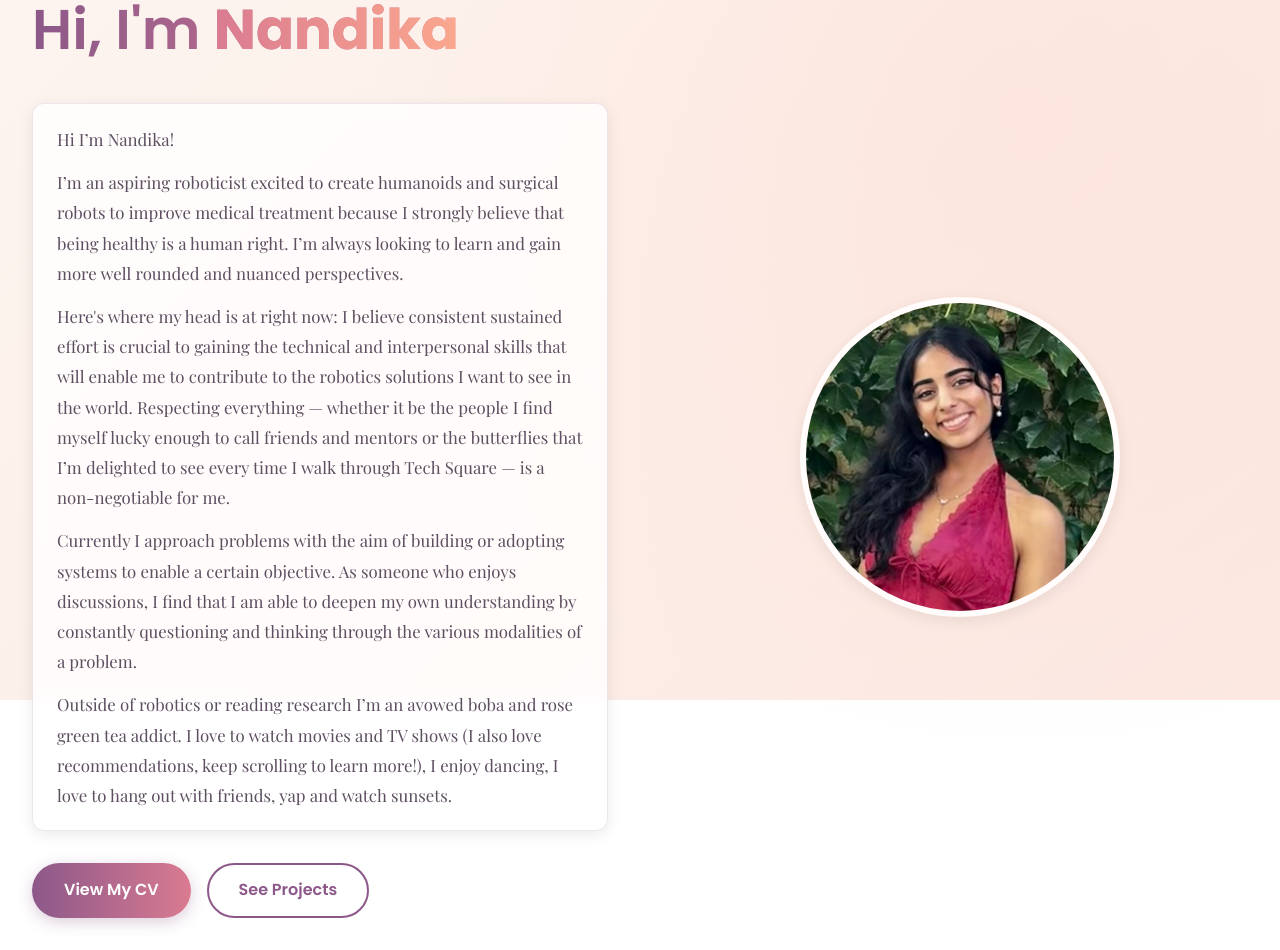
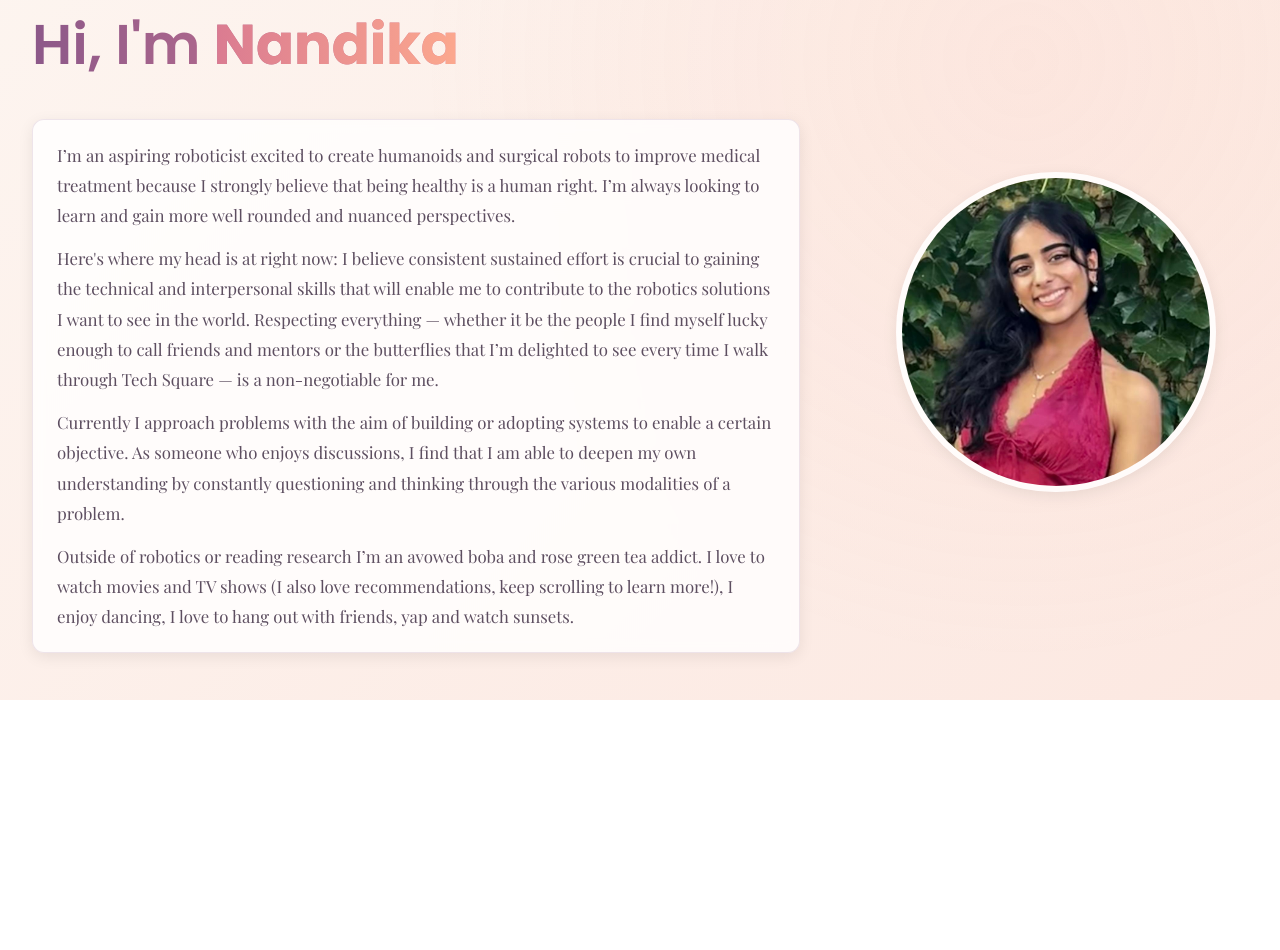
Before and after one commit to nandikakohli/nandika-kohli, a React (Vite) app in the folder personal-website/: page / in a window 1280 px wide. Shown: the part 100-1050 px from the top of the page. After the commit the page ends 800 px from the top, so only its background shows below. Built offline with nearby package versions, Linux system fonts and the light colour scheme.

Commit message:
Home: remove CTA buttons and force rebuild

```diff
--- a/personal-website/src/App.css
+++ b/personal-website/src/App.css
@@ -185,7 +185,7 @@ p, li, a, button, input, textarea, select {
   max-width: 1400px;
   margin: 0 auto;
   display: grid;
-  grid-template-columns: 1fr 1fr;
+  grid-template-columns: 2fr 1fr; /* text 2/3, photo 1/3 */
   gap: 4rem;
   align-items: center;
   position: relative;
@@ -242,7 +242,7 @@ h1 {
   font-size: 1.05rem;
   line-height: 1.8;
   backdrop-filter: blur(6px);
-  max-width: 48rem;
+  max-width: 64rem;
 }
 
 .blurb p { margin: 0; }
--- a/personal-website/src/App.tsx
+++ b/personal-website/src/App.tsx
@@ -17,16 +17,11 @@ const Home = () => {
         >
           <h1>Hi, I'm <span className="highlight">Nandika</span></h1>
           <section className="blurb">
-            <p>Hi I’m Nandika!</p>
             <p>I’m an aspiring roboticist excited to create humanoids and surgical robots to improve medical treatment because I strongly believe that being healthy is a human right. I’m always looking to learn and gain more well rounded and nuanced perspectives.</p>
             <p>Here's where my head is at right now: I believe consistent sustained effort is crucial to gaining the technical and interpersonal skills that will enable me to contribute to the robotics solutions I want to see in the world. Respecting everything — whether it be the people I find myself lucky enough to call friends and mentors or the butterflies that I’m delighted to see every time I walk through Tech Square — is a non-negotiable for me.</p>
             <p>Currently I approach problems with the aim of building or adopting systems to enable a certain objective. As someone who enjoys discussions, I find that I am able to deepen my own understanding by constantly questioning and thinking through the various modalities of a problem.</p>
             <p>Outside of robotics or reading research I’m an avowed boba and rose green tea addict. I love to watch movies and TV shows (I also love recommendations, keep scrolling to learn more!), I enjoy dancing, I love to hang out with friends, yap and watch sunsets.</p>
           </section>
-          <div className="cta-buttons">
-            <Link to="/cv" className="cta-button primary">View My CV</Link>
-            <Link to="/projects" className="cta-button secondary">See Projects</Link>
-          </div>
         </motion.div>
         <div className="photo-container">
           <img
```
